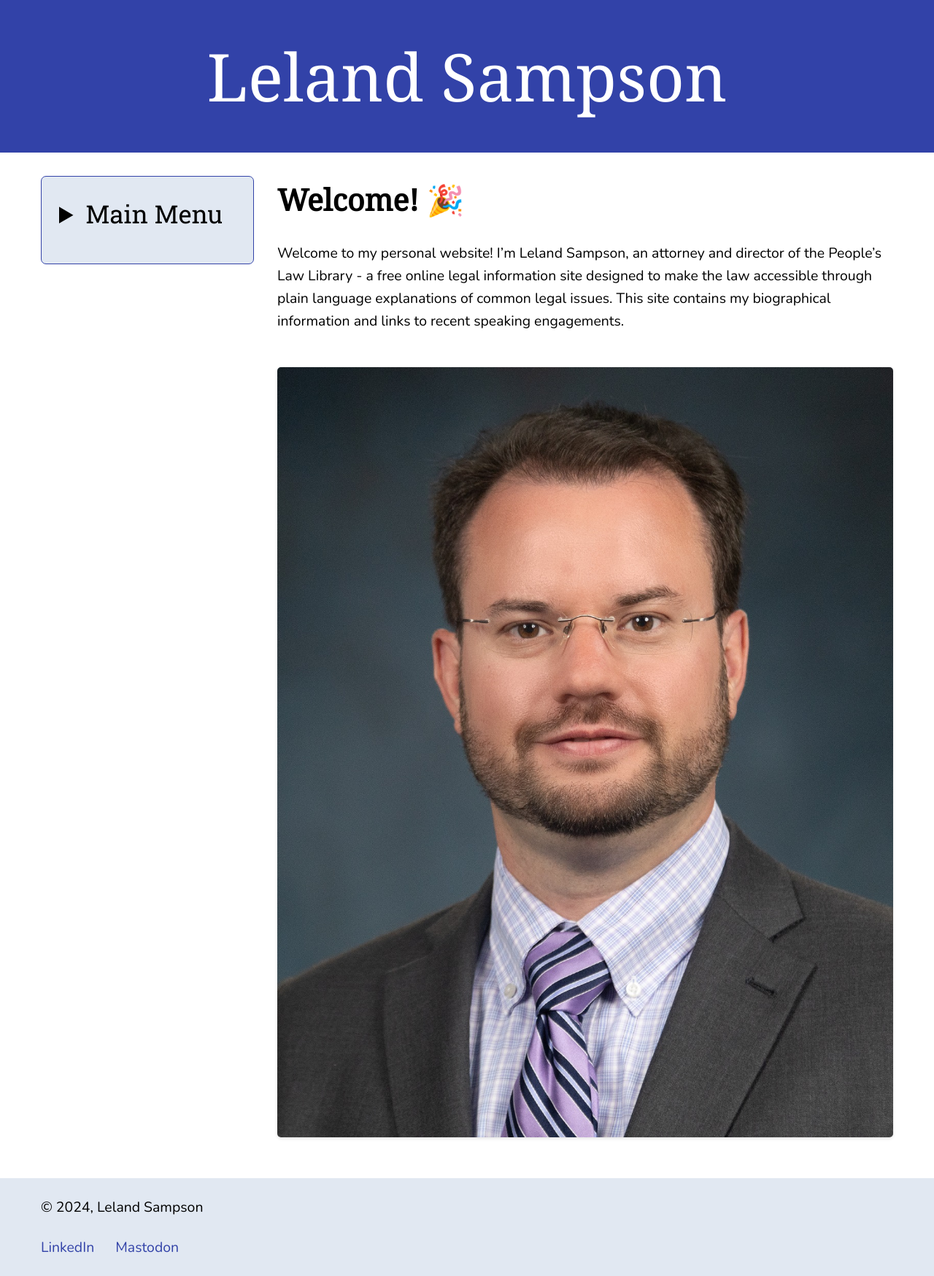
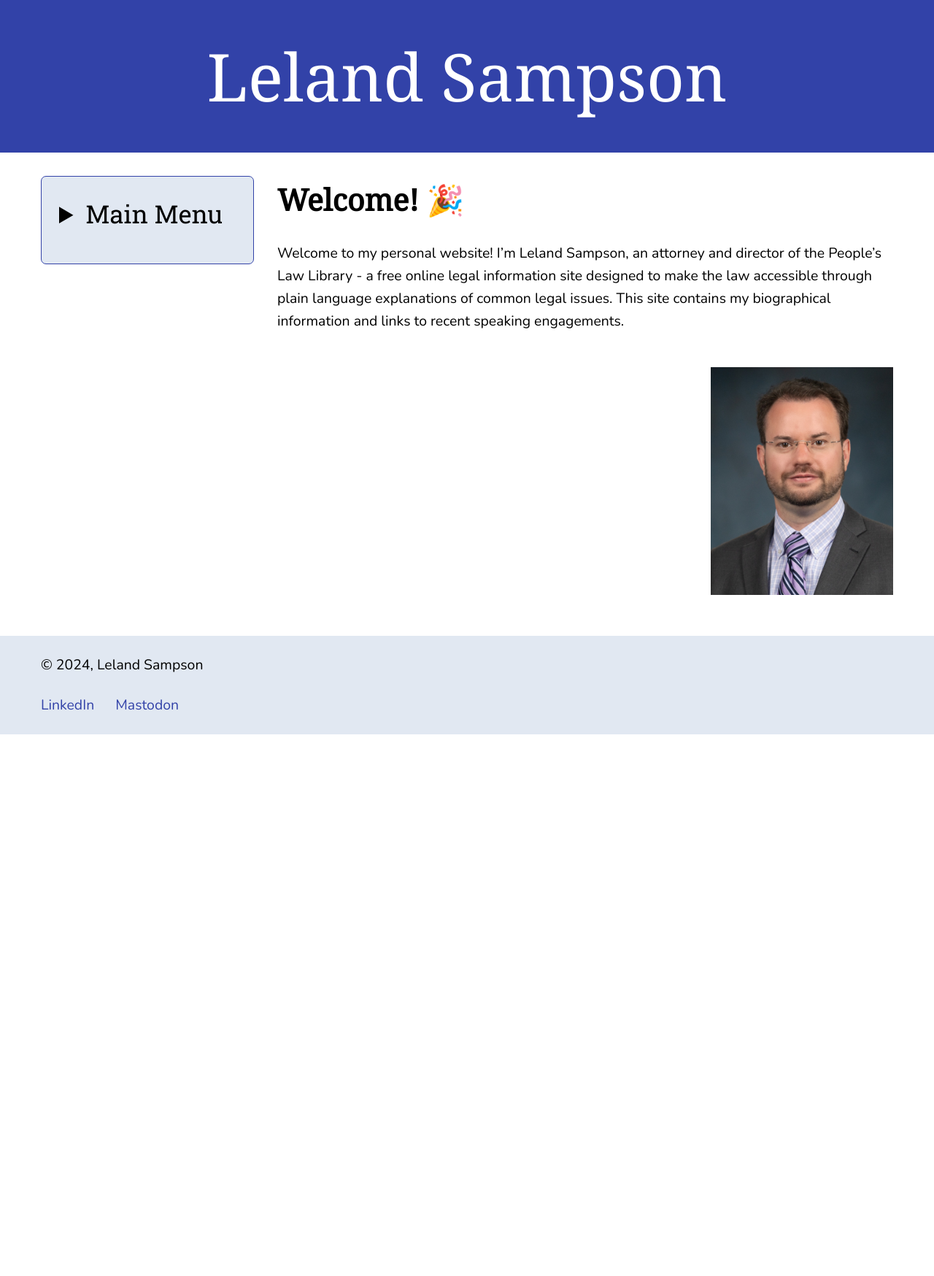
Before and after one commit to lelandsampson/Leland-Sampson-Website, a Jekyll site: the page built from index.md, in a window 1280 px wide. Shown: the whole page at 73% size. Built offline with Jekyll 4.4.1, drawn with Linux system fonts in a browser that asks for light colours; after the commit the page ends 1006 px from its top, so only the background shows below that.

Commit message:
Update style.css

```diff
--- a/assets/css/style.css
+++ b/assets/css/style.css
@@ -139,7 +139,6 @@
 
 /* Image Styles */
 .content img {
-    max-width: 100%;
     height: auto;
     margin: var(--spacing-md) 0;
 }
@@ -147,11 +146,10 @@
 /* Profile Image Specific Styles */
 .profile-image {
     float: right;
-    margin: 0 0 var(--spacing-md) var(--spacing-md);
+    margin: var(--spacing-md);
     max-width: 250px;
-    border-radius: 5px;
-    box-shadow: 0 2px 4px rgba(0,0,0,0.1);
 }
+
 
 /* Content Formatting */
 .content ul,
```
